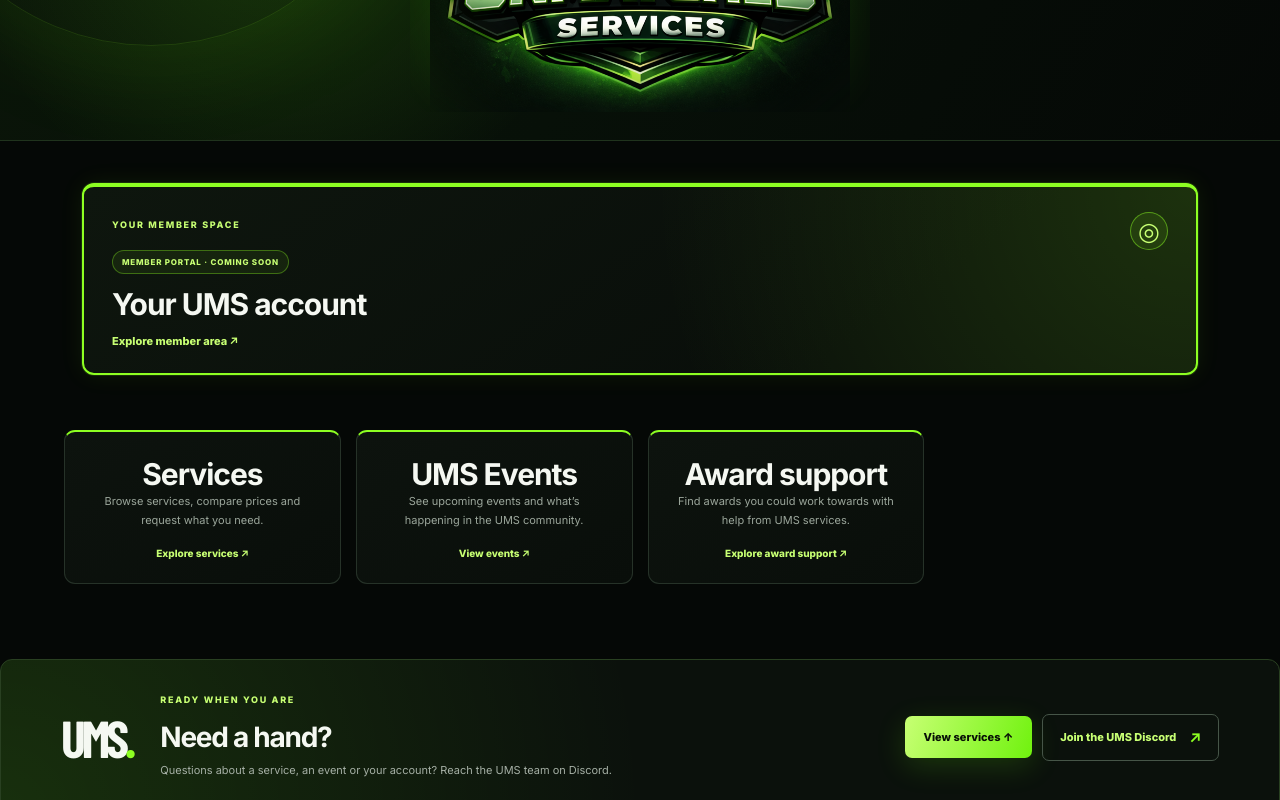
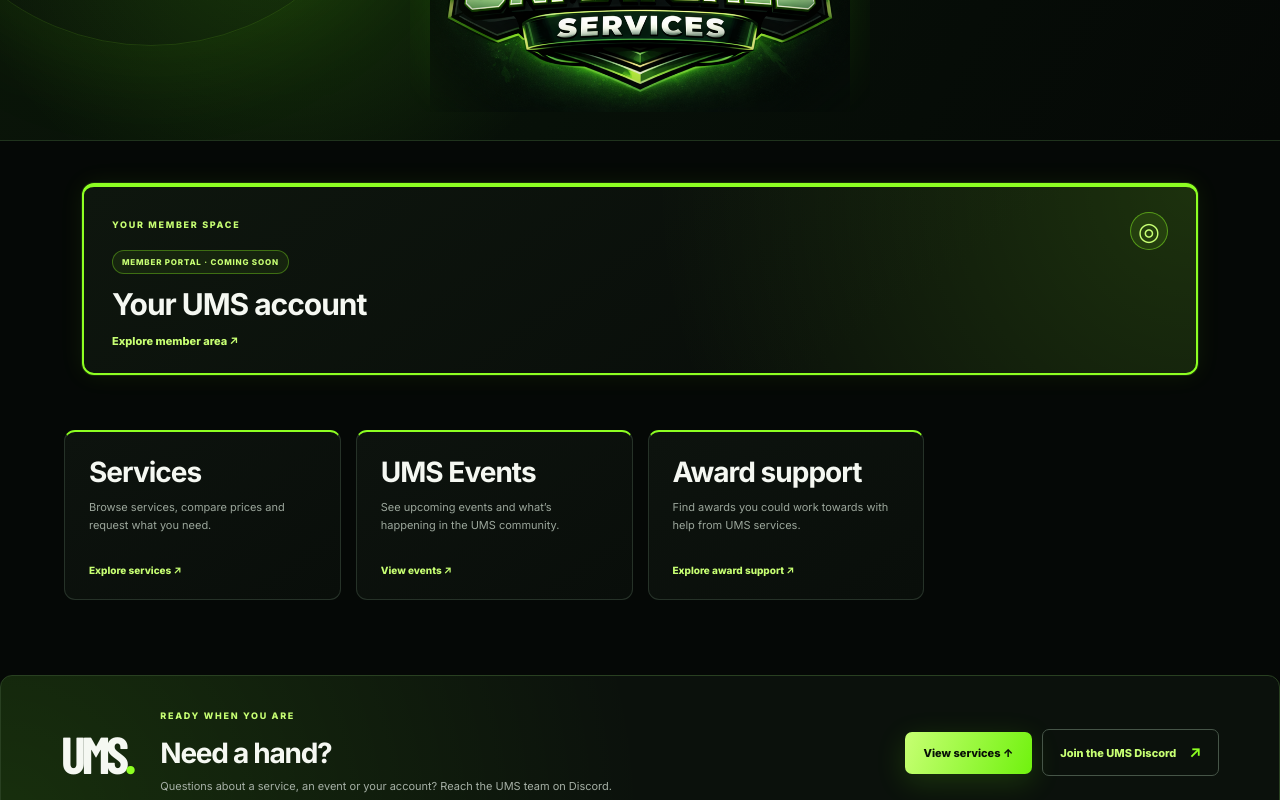
Before and after one commit to ehggzz/UMS, a Next.js app: page / in a window 1280 px wide. Shown: the part 414-1214 px from the top of the page. Built offline with nearby package versions, Linux system fonts and the light colour scheme; no server answers; a web font is replaced by a local one.

Commit message:
Style concise homepage destination cards

```diff
--- a/app/globals.css
+++ b/app/globals.css
@@ -227,3 +227,11 @@
 .memberPortalLink{color:var(--bright);font-size:11px;font-weight:800}
 .memberPortalCard:hover{border-color:var(--bright);box-shadow:0 0 0 1px rgba(199,255,115,.2),0 0 30px rgba(141,255,34,.12)}
 @media(max-width:800px){.memberPortalSection{margin-top:28px;width:calc(100% - 36px);padding:0}.memberPortalCard{min-height:160px;padding:22px}}
+
+
+/* Concise destination cards: a little context without the full promotional copy. */
+.landingChoicesSimple .simpleDestination{min-height:170px;justify-content:center;align-items:flex-start;text-align:left;gap:0;padding:23px 24px}
+.landingChoicesSimple .simpleDestination h2{margin:0 0 9px;font-size:clamp(22px,3vw,28px);letter-spacing:-.035em}
+.landingChoicesSimple .simpleDestination p{margin:0 0 15px;color:#9ba69b;font-size:11px;line-height:1.65}
+.landingChoicesSimple .simpleDestination .choiceArrow{margin-top:auto;color:var(--bright);font-size:10px;font-weight:800}
+@media(max-width:800px){.landingChoicesSimple .simpleDestination{min-height:145px;padding:21px}.landingChoicesSimple .simpleDestination p{max-width:34em}}
```
